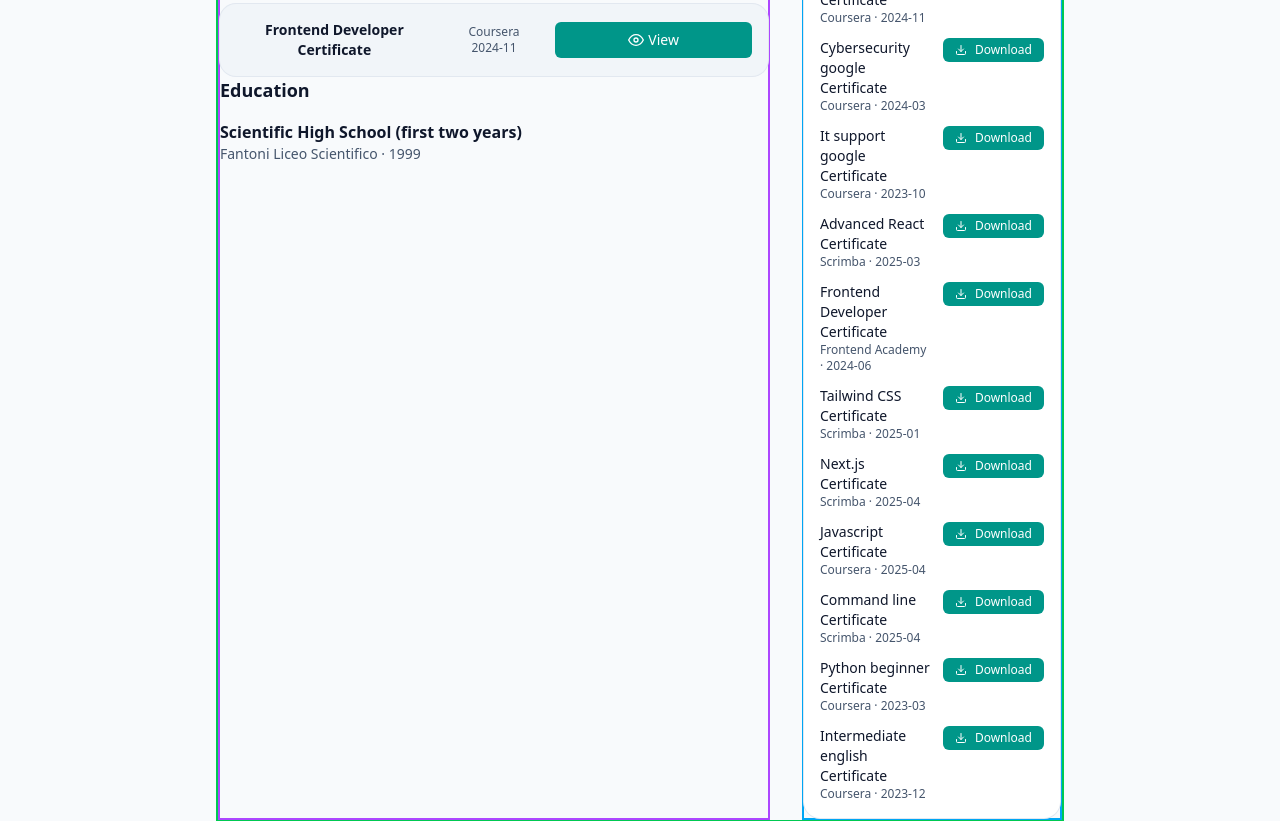
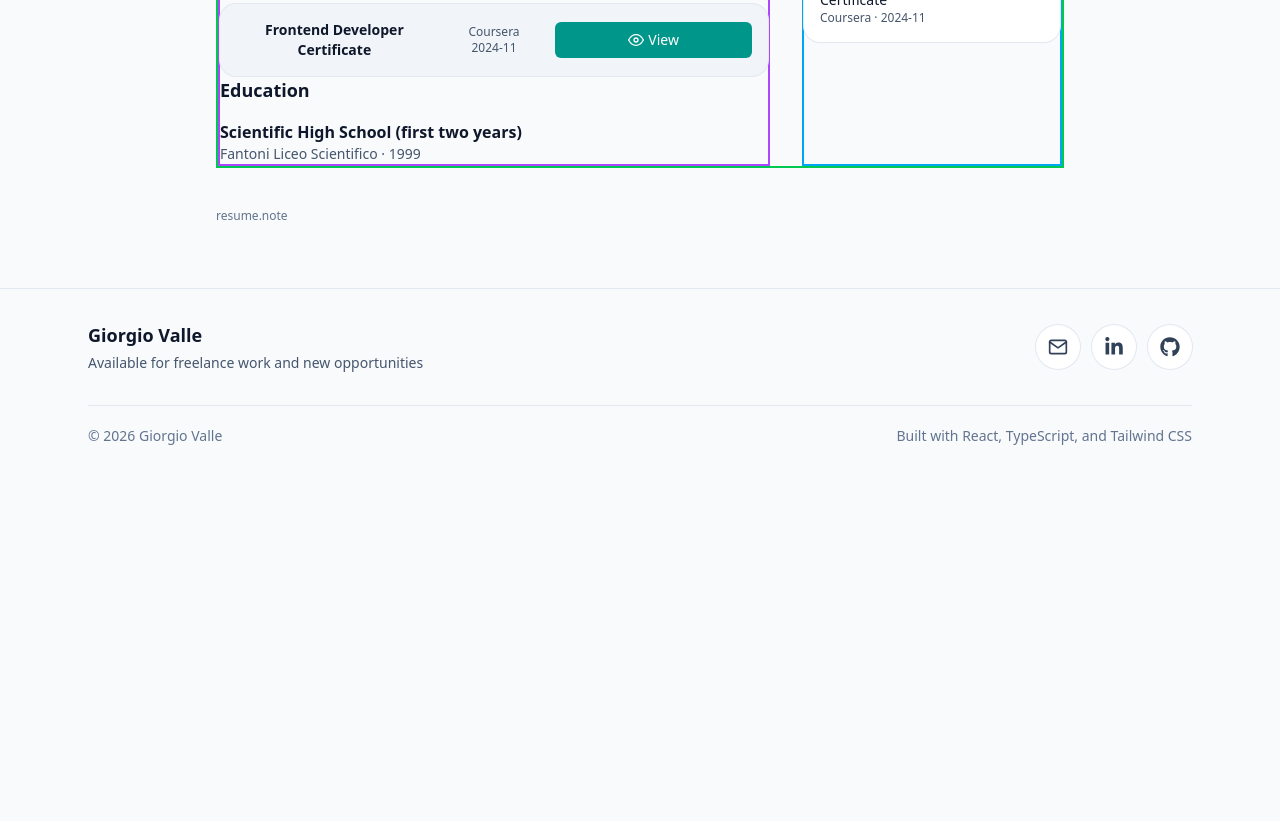
Before and after one commit to gyo82v/portfolio, a React (Vite) app: page /resume in a window 1280 px wide. Shown: the part 840-1661 px from the top of the page. After the commit the page ends 1318 px from the top, so only its background shows below. Built offline with nearby package versions, Linux system fonts and the light colour scheme.

Commit message:
refactor: delete unused code

```diff
--- a/src/data/certificates.ts
+++ b/src/data/certificates.ts
@@ -31,85 +31,5 @@ export const certificates: Certificate[] = [
     date: "2024-11",
     file: "/assets/certificates/frontend-development.pdf",
     previewImage: "/assets/certificates/previews/frontend-developer.jpg"
-  },
-  {
-    id: "Cybersecurity",
-    title: "Cybersecurity google Certificate",
-    issuer: "Coursera",
-    date: "2024-03",
-    file: "/assets/certificates/google-cybersecurity.pdf",
-    previewImage: "/assets/certificates/previews/frontend-developer.jpg"
-  },
-  {
-    id: "it-support",
-    title: "It support google Certificate",
-    issuer: "Coursera",
-    date: "2023-10",
-    file: "/assets/certificates/google-it-support.pdf",
-    previewImage: "/assets/certificates/previews/frontend-developer.jpg"
-  },
-  {
-    id: "advanced-react",
-    title: "Advanced React Certificate",
-    issuer: "Scrimba",
-    date: "2025-03",
-    file: "/assets/certificates/Advanced-React.pdf",
-    previewImage: "/assets/certificates/previews/frontend-developer.jpg"
-  },
-  {
-    id: "frontend-dev",
-    title: "Frontend Developer Certificate",
-    issuer: "Frontend Academy",
-    date: "2024-06",
-    file: "/assets/certificates/frontend-developer.pdf",
-    previewImage: "/assets/certificates/previews/frontend-developer.jpg"
-  },
-  {
-    id: "tailwind",
-    title: "Tailwind CSS Certificate",
-    issuer: "Scrimba",
-    date: "2025-01",
-    file: "/assets/certificates/Tailwind.pdf",
-    previewImage: "/assets/certificates/previews/frontend-developer.jpg"
-  },
-  {
-    id: "Next.js",
-    title: "Next.js Certificate",
-    issuer: "Scrimba",
-    date: "2025-04",
-    file: "/assets/certificates/Next.pdf",
-    previewImage: "/assets/certificates/previews/frontend-developer.jpg"
-  },
-  {
-    id: "Javascript",
-    title: "Javascript Certificate",
-    issuer: "Coursera",
-    date: "2025-04",
-    file: "/assets/certificates/javascript-ucdavis.pdf",
-    previewImage: "/assets/certificates/previews/frontend-developer.jpg"
-  },
-  {
-    id: "command-line",
-    title: "Command line Certificate",
-    issuer: "Scrimba",
-    date: "2025-04",
-    file: "/assets/certificates/Command-line.pdf",
-    previewImage: "/assets/certificates/previews/frontend-developer.jpg"
-  },
-  {
-    id: "Python",
-    title: "Python beginner Certificate",
-    issuer: "Coursera",
-    date: "2023-03",
-    file: "/assets/certificates/python-for-everybody.pdf",
-    previewImage: "/assets/certificates/previews/frontend-developer.jpg"
-  },
-  {
-    id: "voxy",
-    title: "Intermediate english Certificate",
-    issuer: "Coursera",
-    date: "2023-12",
-    file: "/assets/certificates/english-voxy-intermediate.pdf",
-    previewImage: "/assets/certificates/previews/frontend-developer.jpg"
   }
 ];
```
